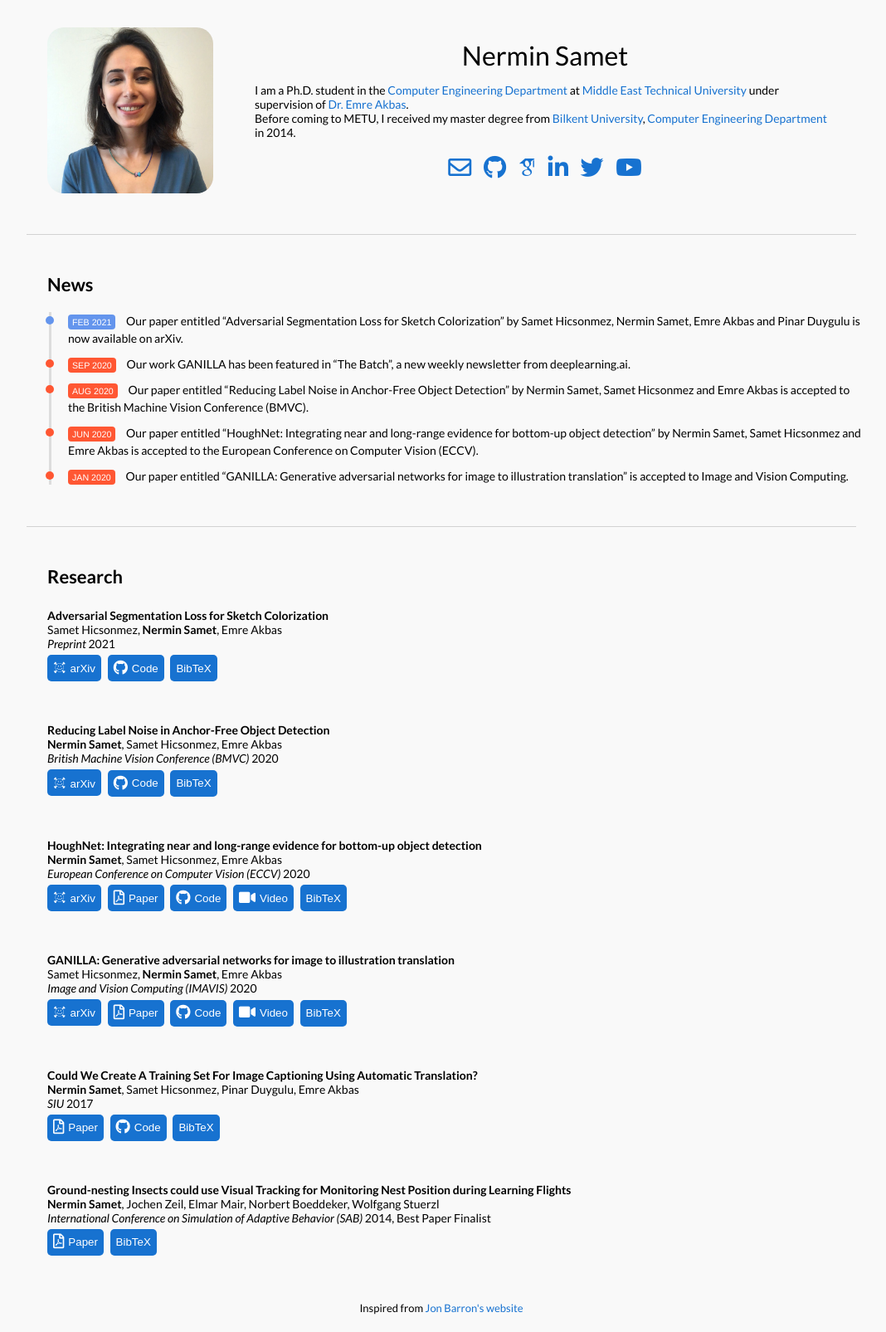
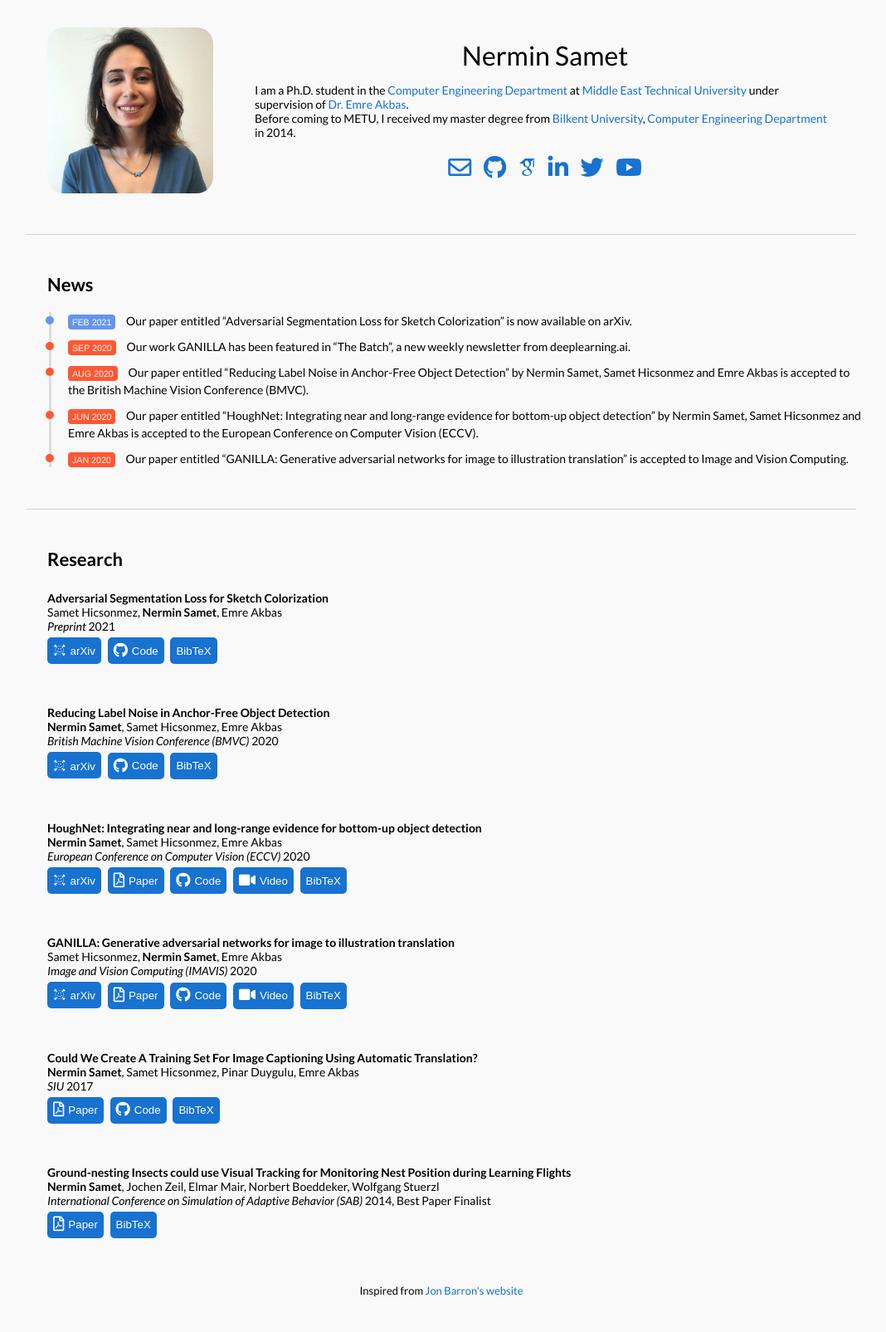
Before and after one commit to nerminsamet/nerminsamet.github.io, a Jekyll site: the page built from _posts/research/2021-02-01-advsegloss.markdown, in a window 1280 px wide. Shown: the whole page at 83% size, without its empty margins (108-1176 px from the left). Built offline with Jekyll 4.4.1, drawn with Linux system fonts in a browser that asks for light colours; some web fonts are replaced; after the commit the page ends 1584 px from its top, so only the background shows below that.

Commit message:
Update 2020-01-01-seglossarxiv.markdown

```diff
--- a/_posts/news/2020-01-01-seglossarxiv.markdown
+++ b/_posts/news/2020-01-01-seglossarxiv.markdown
@@ -1,6 +1,6 @@
 ---
 layout: post
-title:  "Our paper entitled “Adversarial Segmentation Loss for Sketch Colorization” by Samet Hicsonmez, Nermin Samet, Emre Akbas and Pinar Duygulu is now available on arXiv."
+title:  "Our paper entitled “Adversarial Segmentation Loss for Sketch Colorization” is now available on arXiv."
 date:   2021-02-01 10:00:00 +03:00
 categories: news
 color: "#6495ED"
```
